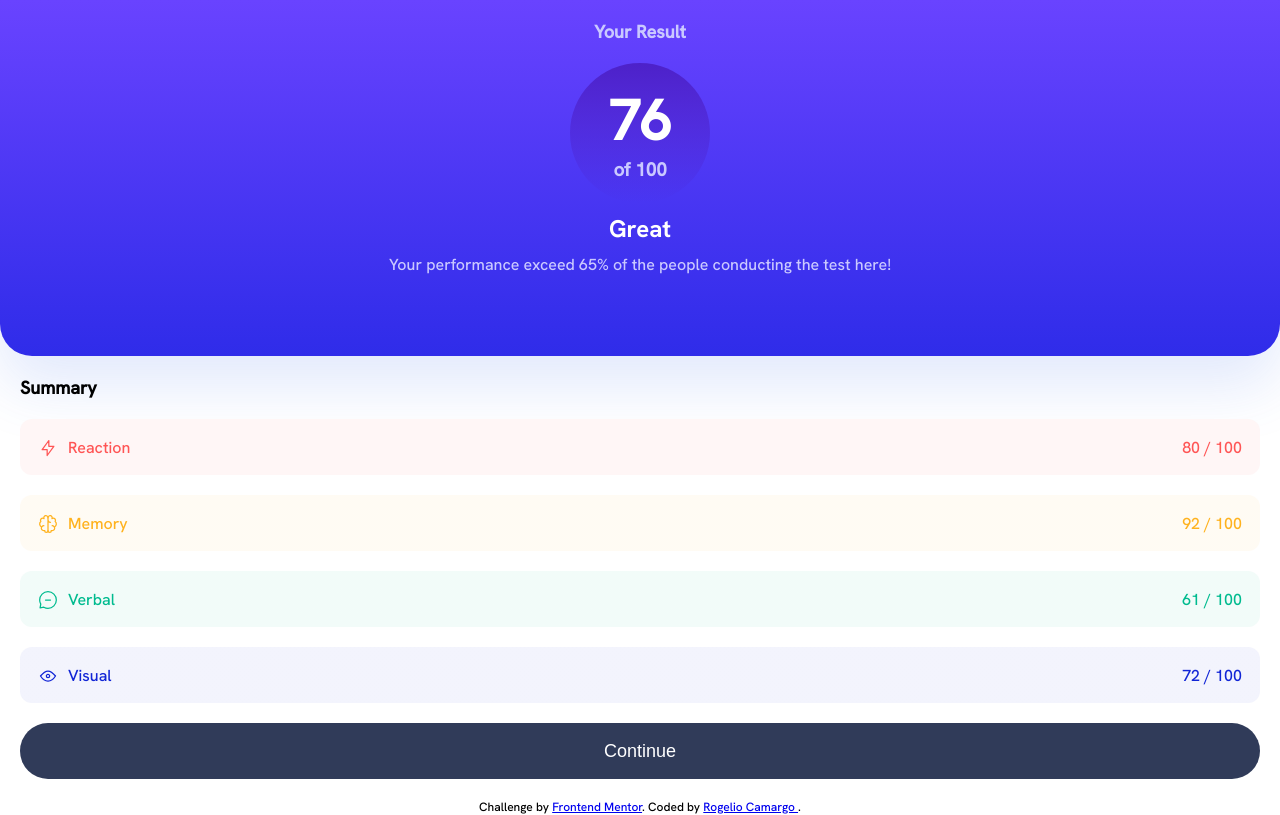
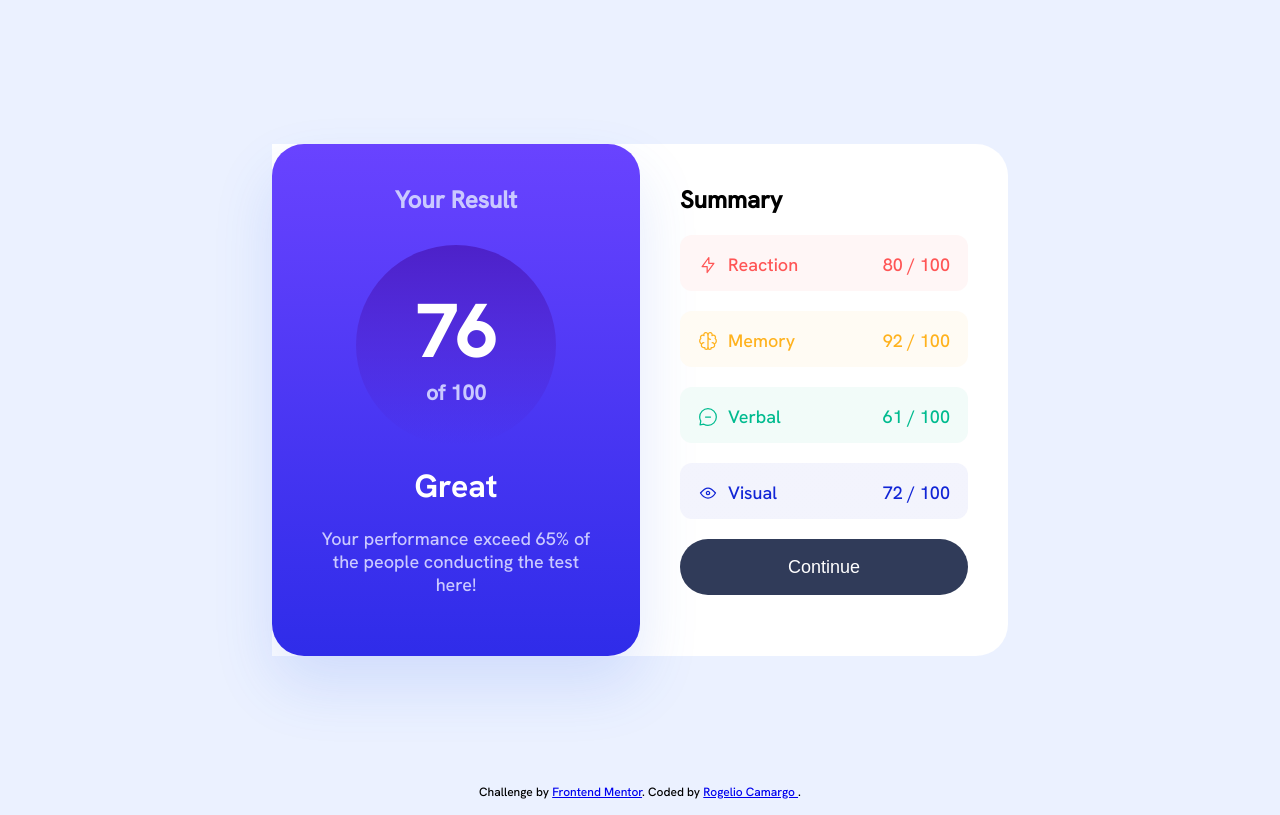
Before and after one commit to RogelioCamargo/result-summary-component, a plain HTML site: page index.html in a window 1280 px wide. Drawn offline with Linux system fonts and the light colour scheme.

Commit message:
Make component responsive

```diff
--- a/styles.css
+++ b/styles.css
@@ -36,19 +36,27 @@ body {
   font-size: 1.6rem;
   font-family: var(--medium-font);
   min-height: 100vh;
+  background-color: hsl(221, 100%, 96%);
+}
+
+.card {
+  background-color: var(--white);
 }
 
 /* Card Result */
 
 .card__result {
-  height: 356px;
+  height: 35.6rem;
   width: 100%;
   background: linear-gradient(180deg, #7755ff 0%, #6943ff 0.01%, #2f2ce9 100%);
   box-shadow: 0px 30px 60px rgba(61, 108, 236, 0.15);
-  border-radius: 0px 0px 32px 32px;
+  border-radius: 0 0 3.2rem 3.2rem;
   color: var(--light-blue);
   text-align: center;
   padding: 2rem 4rem 0;
+  display: flex;
+  flex-direction: column;
+  gap: 0.5rem;
 }
 
 .cr-title {
@@ -92,6 +100,7 @@ body {
   display: flex;
   flex-direction: column;
   gap: 2rem;
+  height: calc(100vh - 35.6rem);
 }
 
 .cs-title {
@@ -174,12 +183,68 @@ body {
 
 /* Footer */
 .attribution {
-	position: relative;
+  position: absolute;
+  width: 100%;
   bottom: 0;
   font-size: 1.2rem;
   text-align: center;
 }
 
 @media only screen and (min-width: 768px) {
+  body {
+    font-size: 1.8rem;
+  }
 
+  body,
+  .card {
+    height: 100vh;
   }
+
+  .card {
+    display: flex;
+    width: 73.6rem;
+    height: 51.2rem;
+    position: absolute;
+    top: 50%;
+    left: 50%;
+    transform: translate(-50%, -50%);
+    border-radius: 0 3.2rem 3.2rem 0;
+  }
+
+  .card__result {
+    width: 36.8rem;
+    height: 51.2rem;
+    padding: 4rem;
+    border-radius: 3.2rem;
+		gap: 1rem;
+  }
+
+  .cr-title {
+    font-size: 2.4rem;
+  }
+
+  .cr-info {
+    width: 200px;
+    height: 200px;
+  }
+
+  .cr__user-score {
+    font-size: 7.2rem;
+  }
+
+  .cr-grade {
+    font-size: 3.2rem;
+  }
+
+  /* Card Summary */
+
+  .card__summary {
+    width: 36.8rem;
+    height: 51.2rem;
+    padding: 4rem;
+  }
+
+  .cs-title {
+    font-size: 2.4rem;
+  }
+}
```
Lines whose indentation alone changed are shown as unchanged.
